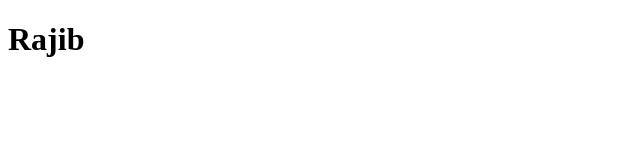
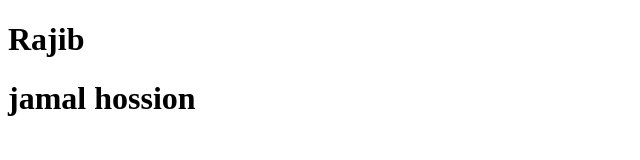
Before and after one commit to Rajibpro/fast-project, a plain HTML site: page index.html in a window 1280 px wide. Shown: the whole page, without its empty margins (0-640 px from the left). Drawn offline with Linux system fonts and the light colour scheme.

Commit message:
learnd to github

```diff
--- a/index.html
+++ b/index.html
@@ -7,5 +7,6 @@
 </head>
 <body>
     <h1>Rajib</h1>
+    <h1>jamal hossion</h1>
 </body>
 </html>
```
